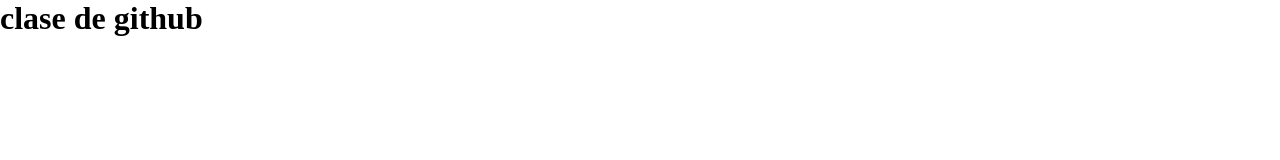
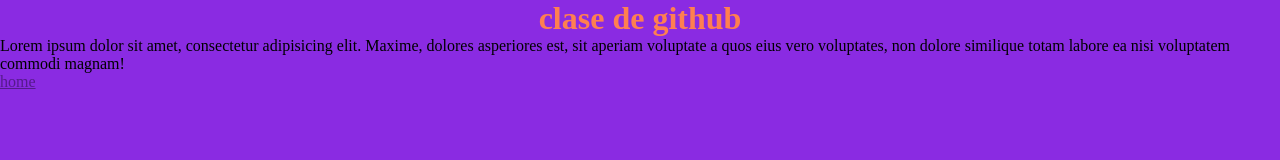
Before and after one commit to nicolegaspi362/nicolegaspi, a plain HTML site: page index.html in a window 1280 px wide. Drawn offline with Linux system fonts and the light colour scheme.

Commit message:
header con estilos para el h1 y color de fondo del body

```diff
--- a/estilos.css
+++ b/estilos.css
@@ -3,3 +3,10 @@
     padding: 0;
     box-sizing: border-box;
 }
+body{
+    background-color: blueviolet;
+}
+
+h1{
+    color: coral;
+    text-align: center;
--- a/index.html
+++ b/index.html
@@ -8,5 +8,15 @@
 </head>
 <body>
     <h1>clase de github</h1>
+    <p>Lorem ipsum dolor sit amet, consectetur adipisicing elit. Maxime, dolores asperiores est, sit aperiam voluptate a quos eius vero voluptates, non dolore similique totam labore ea nisi voluptatem commodi magnam!</p>
+<header>
+    <nav>
+        <ul>
+            <li>
+                <a href="">home</a>
+            </li>
+        </ul>
+    </nav>
+</header>
 </body>
 </html>
```
